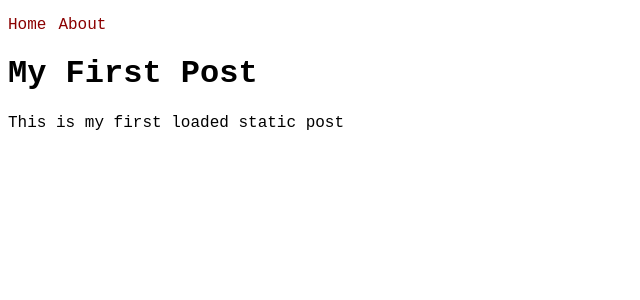
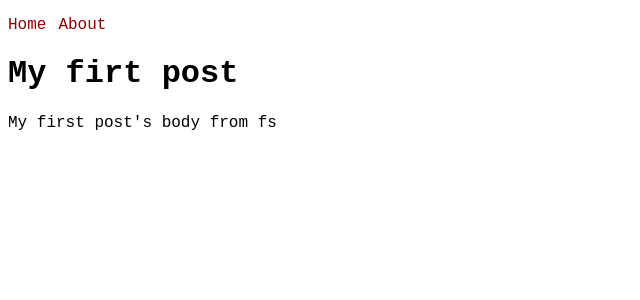
Before and after one commit to makassigithub/NetJs_StaticApp, a Next.js app: page /posts/first in a window 1280 px wide. Shown: the top 300 px of the page, without its empty margins (0-640 px from the left). Built offline with nearby package versions, Linux system fonts and the light colour scheme.

Commit message:
ready from local file system

```diff
--- /dev/null
+++ b/content/data.json
@@ -0,0 +1,4 @@
+{
+  "title": "My firt post",
+  "body": " My first post's body from fs"
+}
--- a/pages/posts/first.js
+++ b/pages/posts/first.js
@@ -1,12 +1,12 @@
+import fs from "fs/promises";
+
 import Head from "next/head";
 
 export async function getStaticProps() {
+  const data = await fs.readFile("content/data.json");
   return {
     props: {
-      post: {
-        title: " My First Post",
-        body: "This is my first loaded static post",
-      },
+      post: JSON.parse(data),
     },
   };
 }
```
